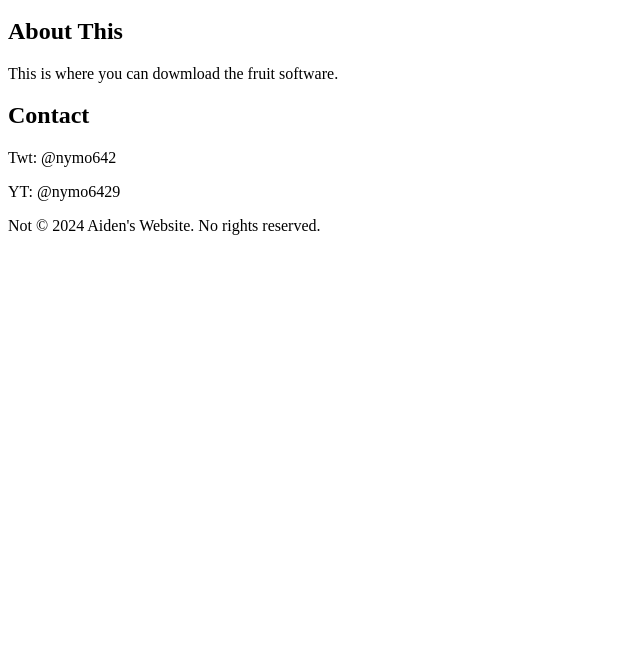
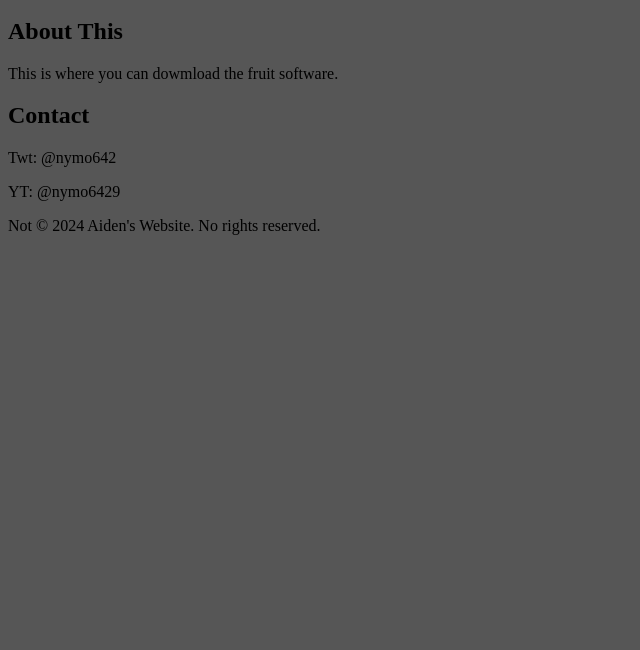
Before and after one commit to nymo642/awesomehomepage, a plain HTML site: page index.html in a window 1280 px wide. Shown: the part 150-800 px from the top of the page, without its empty margins (0-640 px from the left). Drawn offline with Linux system fonts and the light colour scheme.

Commit message:
Update style.css

```diff
--- a/style.css
+++ b/style.css
@@ -3,3 +3,7 @@ img {
     width: 300px; /* Set desired width */
     height: auto; /* Maintain aspect ratio */
 }
+
+body {
+    background-color: #565656; /* Hexadecimal value for white */
+}
```
